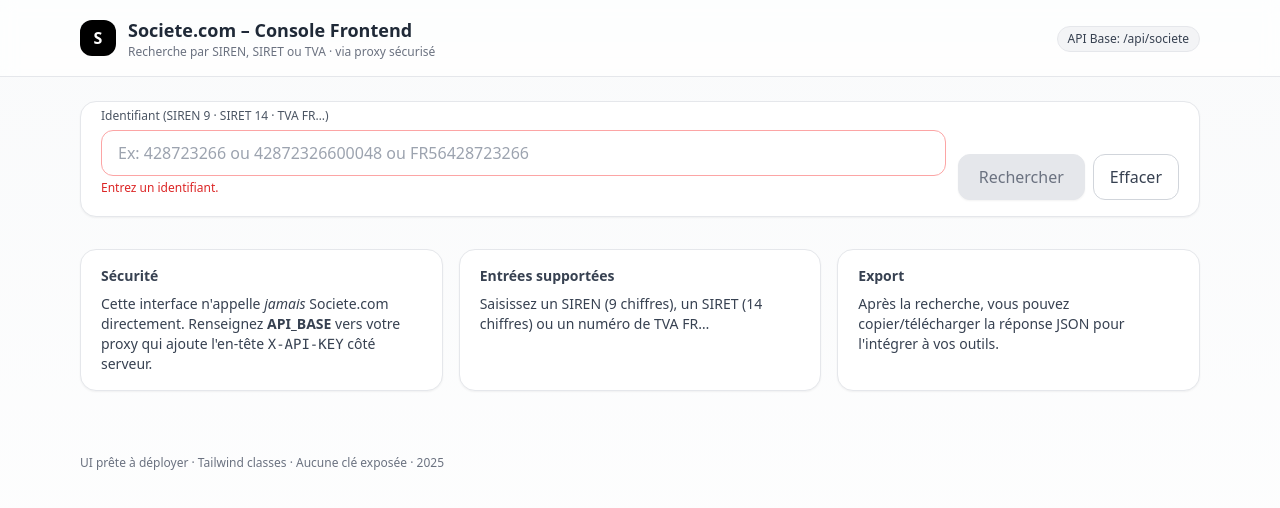
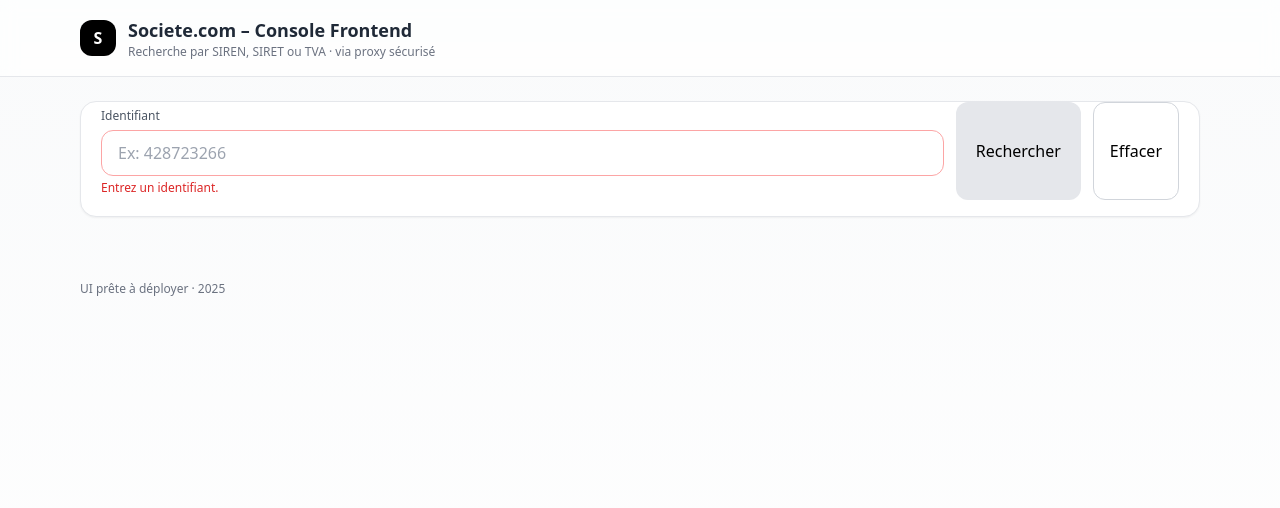
Before and after one commit to julesdezf/julesb, a React (Vite) app: page / in a window 1280 px wide. Shown: the top 508 px of the page. Built offline with nearby package versions, Linux system fonts and the light colour scheme.

Commit message:
Update App.jsx

```diff
--- a/src/App.jsx
+++ b/src/App.jsx
@@ -49,20 +49,43 @@
   const [data, setData] = useState(null);
   const [error, setError] = useState(null);
   const [history, setHistory] = useState([]);
+
+  // ✅ AJOUT POUR LE CA
+  const [caLatest, setCaLatest] = useState("—");
+
   const inputRef = useRef(null);
+  const id = useMemo(() => detectIdType(query), [query]);
 
-  const id = useMemo(() => detectIdType(query), [query]);
+  const fetchCA = async (idStr) => {
+    try {
+      const resp = await fetch(`/api/bilans?id=${encodeURIComponent(idStr)}`);
+      const json = await resp.json();
+      if (resp.ok) {
+        setCaLatest(json.formatted); // ✅ CA (ANNEE) = XXX K€
+      } else {
+        setCaLatest("—");
+      }
+    } catch {
+      setCaLatest("—");
+    }
+  };
 
   const fetchData = async (idStr) => {
     setLoading(true);
     setError(null);
     setData(null);
+    setCaLatest("—"); // reset CA
+
     try {
       const url = `${API_BASE}?id=${encodeURIComponent(idStr)}`;
       const resp = await fetch(url);
       const payload = await resp.json();
+
       if (!resp.ok) throw new Error(payload?.error || `Erreur API (${resp.status})`);
+
       setData(payload);
+      fetchCA(idStr); // ✅ AJOUT : récupère le CA
+
       setHistory((h) => [idStr, ...h.filter((x) => x !== idStr)].slice(0, 8));
     } catch (e) {
       setError(e.message || "Erreur inconnue");
@@ -87,7 +110,8 @@
     const url = URL.createObjectURL(blob);
     const a = document.createElement("a");
     const e = data?.entreprise || data?.company || data || {};
-    a.href = url; a.download = `societe_${(e?.siren || id.clean || "result")}.json`;
+    a.href = url;
+    a.download = `societe_${(e?.siren || id.clean || "result")}.json`;
     a.click();
     URL.revokeObjectURL(url);
   };
@@ -99,13 +123,14 @@
   const tva = e.tva || e.vat || e.numero_tva || null;
   const naf = e.naf || e.code_naf || e.ape || null;
   const legalForm = e.forme_juridique || e.legal_form || null;
-  const address = e.adresse || e?.siege?.adresse || e.address || [e.numero_voie, e.type_voie, e.nom_voie, e.code_postal, e.ville].filter(Boolean).join(" ") || null;
-  const ca = e.chiffre_affaires || e.ca || e.turnover || e?.finances?.ca || null;
+  const address = e.adresse || e?.siege?.adresse || e.address ||
+    [e.numero_voie, e.type_voie, e.nom_voie, e.code_postal, e.ville].filter(Boolean).join(" ") || null;
   const effectif = e.effectif || e.headcount || e.tranche_effectif || null;
   const maj = e.date_maj || e.updated_at || e.derniere_mise_a_jour || null;
 
   return (
     <div className="min-h-screen bg-gradient-to-b from-gray-50 to-white">
+
       <header className="sticky top-0 z-10 backdrop-blur bg-white/70 border-b border-gray-200">
         <div className="max-w-6xl mx-auto px-4 py-4 flex items-center gap-3">
           <div className="h-9 w-9 rounded-xl bg-black text-white grid place-items-center font-bold">S</div>
@@ -113,154 +138,81 @@
             <h1 className="text-lg font-semibold text-gray-800">Societe.com – Console Frontend</h1>
             <p className="text-xs text-gray-500">Recherche par SIREN, SIRET ou TVA · via proxy sécurisé</p>
           </div>
-          <div className="ml-auto hidden sm:block">
-            <Badge>API Base: {API_BASE}</Badge>
-          </div>
         </div>
       </header>
 
       <main className="max-w-6xl mx-auto px-4 py-6">
+
         <Card>
           <form onSubmit={onSubmit} className="flex flex-col md:flex-row items-stretch gap-3">
             <div className="flex-1">
-              <label className="text-xs text-gray-600">Identifiant (SIREN 9 · SIRET 14 · TVA FR…)</label>
+              <label className="text-xs text-gray-600">Identifiant</label>
               <input
                 ref={inputRef}
                 value={query}
                 onChange={(e) => setQuery(e.target.value)}
-                placeholder="Ex: 428723266 ou 42872326600048 ou FR56428723266"
+                placeholder="Ex: 428723266"
                 className={classNames(
-                  "mt-1 w-full rounded-xl border px-4 py-2.5 focus:outline-none focus:ring-4 transition",
-                  id.ok ? "border-gray-300 focus:ring-gray-200" : "border-red-300 focus:ring-red-100"
+                  "mt-1 w-full rounded-xl border px-4 py-2.5",
+                  id.ok ? "border-gray-300" : "border-red-300"
                 )}
               />
               <div className="mt-1 h-5 text-xs text-gray-500">
-                {id.ok ? <span>Type détecté : <strong>{id.type}</strong></span> : (
-                  <span className="text-red-600">{id.hint || "Identifiant invalide"}</span>
-                )}
+                {id.ok ? <span>Type détecté : <strong>{id.type}</strong></span>
+                : <span className="text-red-600">{id.hint}</span>}
               </div>
             </div>
 
-            <div className="flex items-end gap-2">
-              <button
-                type="submit"
-                disabled={!id.ok || loading}
-                className={classNames(
-                  "rounded-xl px-5 py-2.5 font-medium shadow-sm border transition",
-                  (!id.ok || loading) ? "bg-gray-200 text-gray-500 border-gray-200" : "bg-black text-white border-black hover:opacity-90"
-                )}
-              >
+            <button type="submit" disabled={!id.ok || loading}
+              className={classNames("rounded-xl px-5 py-2.5",
+              (!id.ok || loading) ? "bg-gray-200" : "bg-black text-white")}>
               {loading ? "Recherche…" : "Rechercher"}
             </button>
 
-              <button
-                type="button"
-                onClick={() => { setQuery(""); setData(null); setError(null); inputRef.current?.focus(); }}
-                className="rounded-xl px-4 py-2.5 font-medium border border-gray-300 text-gray-700 hover:bg-gray-50"
-              >
+            <button type="button" onClick={() => { setQuery(""); setData(null); setError(null); }}
+              className="rounded-xl px-4 py-2.5 border border-gray-300">
               Effacer
             </button>
-            </div>
           </form>
         </Card>
 
-        {history.length > 0 && (
-          <div className="mt-4 flex flex-wrap gap-2">
-            <span className="text-xs text-gray-500 mr-1">Historique :</span>
-            {history.map((h) => (
-              <button key={h} onClick={() => { setQuery(h); }} className="text-xs rounded-full px-3 py-1 border border-gray-200 hover:bg-gray-50">
-                {h}
-              </button>
-            ))}
-          </div>
-        )}
+        {data && (
+          <div className="mt-6">
 
-        {error && (
-          <div className="mt-4">
-            <Card className="border-red-200">
-              <div className="text-sm text-red-700">{error}</div>
-            </Card>
-          </div>
-        )}
-
-        {data && (
-          <div className="mt-6 grid grid-cols-1 lg:grid-cols-3 gap-4">
-            <div className="lg:col-span-2 space-y-4">
             <Card title="Synthèse">
               <div className="grid md:grid-cols-2 gap-3">
+
                 <Field label="Dénomination" value={denomination} />
                 <Field label="Forme juridique" value={legalForm} />
+
                 <Field label="SIREN" value={siren} />
                 <Field label="SIRET" value={siret} />
+
                 <Field label="TVA" value={tva} />
                 <Field label="Code NAF/APE" value={naf} />
+
                 <Field label="Adresse" value={address} />
                 <Field label="Effectif" value={effectif} />
-                  <Field label="Chiffre d'affaires" value={ca} />
+
+                {/* ✅ ✅ ✅ AFFICHAGE DU CA FORMATÉ */}
+                <Field label="Chiffre d'affaires" value={caLatest} />
+
                 <Field label="Dernière mise à jour" value={maj} />
               </div>
             </Card>
 
-              <Card
-                title={
-                  <div className="flex items-center justify-between">
-                    <span>Réponse brute (JSON)</span>
-                    <div className="flex items-center gap-2">
-                      <button onClick={() => copy(JSON.stringify(data, null, 2))} className="text-xs rounded-lg px-3 py-1.5 border border-gray-300 hover:bg-gray-50">Copier JSON</button>
-                      <button onClick={downloadJSON} className="text-xs rounded-lg px-3 py-1.5 border border-gray-300 hover:bg-gray-50">Télécharger JSON</button>
-                    </div>
-                  </div>
-                }
-              >
-                <pre className="text-xs bg-gray-50 border border-gray-200 rounded-xl p-3 overflow-auto max-h-[480px] whitespace-pre-wrap break-words">
+            <Card title="Réponse brute (JSON)">
+              <pre className="text-xs bg-gray-50 border p-3">
                 {JSON.stringify(data, null, 2)}
               </pre>
             </Card>
-            </div>
 
-            <div className="space-y-4">
-              <Card title="Actions">
-                <div className="flex flex-col gap-2 text-sm">
-                  <button
-                    className="rounded-xl px-4 py-2 border border-gray-300 hover:bg-gray-50 text-left"
-                    onClick={() => navigator.share ? navigator.share({ title: `Fiche ${denomination || siren}`, text: window.location.href }) : copy(window.location.href)}
-                  >
-                    Partager (copie du lien si partage indisponible)
-                  </button>
-                  <button className="rounded-xl px-4 py-2 border border-gray-300 hover:bg-gray-50 text-left" onClick={() => downloadJSON()}>
-                    Exporter en JSON
-                  </button>
-                </div>
-              </Card>
-
-              <Card title="Astuces">
-                <ul className="list-disc pl-5 text-sm text-gray-700 space-y-2">
-                  <li>Utilisez un <strong>proxy backend</strong> pour sécuriser votre clé (Vercel/Next, Cloudflare Workers, etc.).</li>
-                  <li>Vous pouvez appeler cette UI depuis Make/Airtable en pointant vers le proxy, pas vers Societe.com directement.</li>
-                  <li>Collez un <strong>SIREN</strong> (9), <strong>SIRET</strong> (14) ou <strong>TVA FR…</strong>.</li>
-                </ul>
-              </Card>
-            </div>
-          </div>
-        )}
-
-        {!data && !error && (
-          <div className="mt-8 grid grid-cols-1 md:grid-cols-3 gap-4">
-            <Card title="Sécurité">
-              <p className="text-sm text-gray-700">Cette interface n'appelle <em>jamais</em> Societe.com directement. Renseignez <strong>API_BASE</strong> vers votre proxy qui ajoute l'en-tête <code>X-API-KEY</code> côté serveur.</p>
-            </Card>
-            <Card title="Entrées supportées">
-              <p className="text-sm text-gray-700">Saisissez un SIREN (9 chiffres), un SIRET (14 chiffres) ou un numéro de TVA FR…</p>
-            </Card>
-            <Card title="Export">
-              <p className="text-sm text-gray-700">Après la recherche, vous pouvez copier/télécharger la réponse JSON pour l'intégrer à vos outils.</p>
-            </Card>
           </div>
         )}
       </main>
 
       <footer className="max-w-6xl mx-auto px-4 py-10 text-xs text-gray-500">
-        UI prête à déployer · Tailwind classes · Aucune clé exposée · {new Date().getFullYear()}
+        UI prête à déployer · {new Date().getFullYear()}
       </footer>
     </div>
   );
```
Lines whose indentation alone changed are shown as unchanged.
